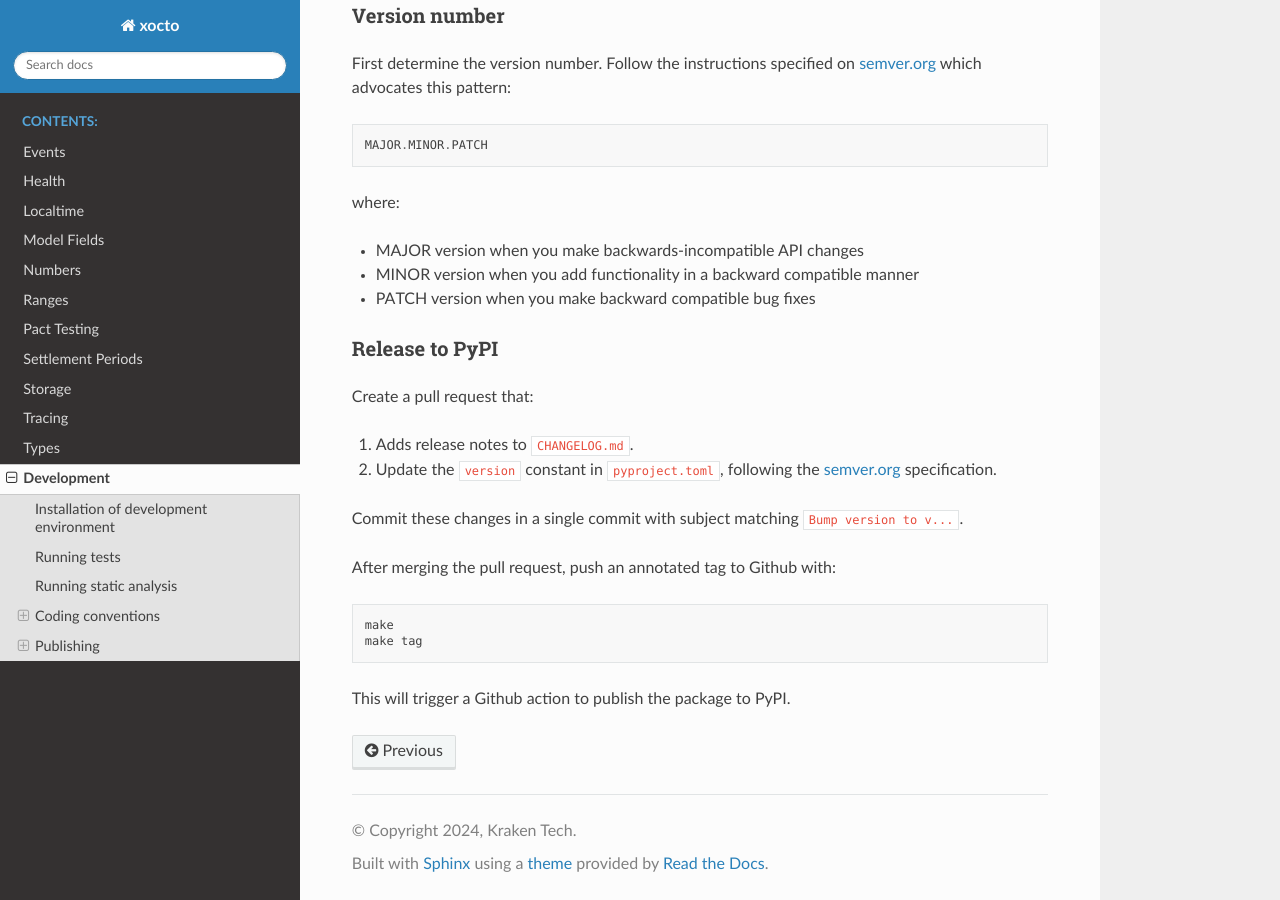
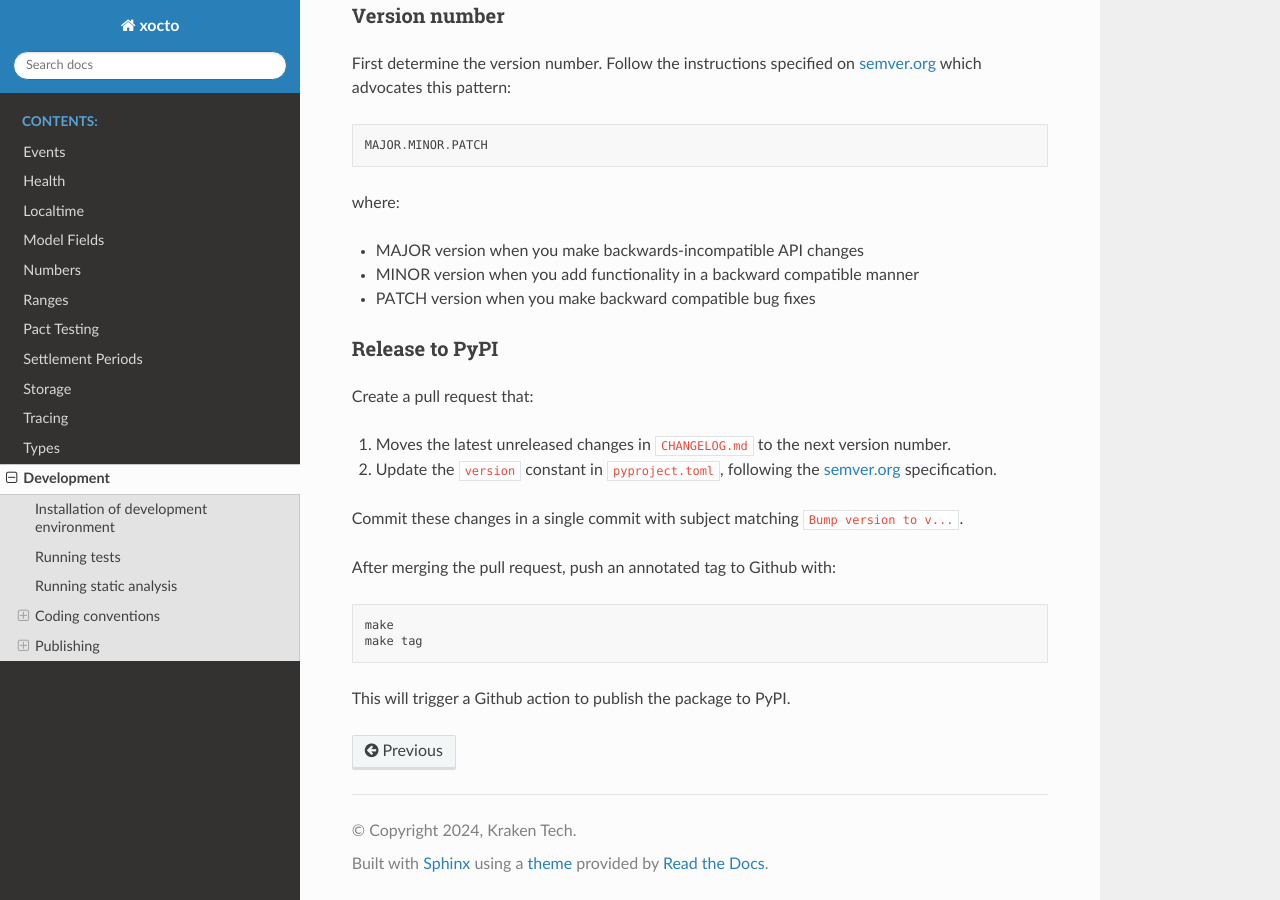
Before and after one commit to octoenergy/xocto, a Sphinx documentation site: the page built from docs/xocto/development.md, in a window 1280 px wide and 900 px high, scrolled down 1179 px. Built offline with Sphinx 7.4.7 and the Read the Docs theme 2.0.0, drawn with Linux system fonts in a browser that asks for light colours.

Commit message:
Add latest changes action

```diff
--- a/docs/xocto/development.md
+++ b/docs/xocto/development.md
@@ -67,7 +67,7 @@ where:
 
 Create a pull request that:
 
-1. Adds release notes to `CHANGELOG.md`.
+1. Moves the latest unreleased changes in `CHANGELOG.md` to the next version number.
 
 2. Update the `version` constant in `pyproject.toml`, following the
    [semver.org](https://semver.org/) specification.
```
Also changed, not shown: 1 other file.
